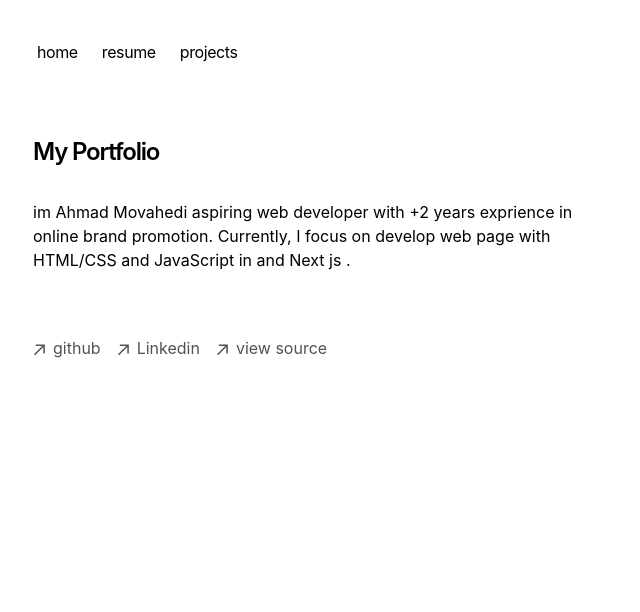
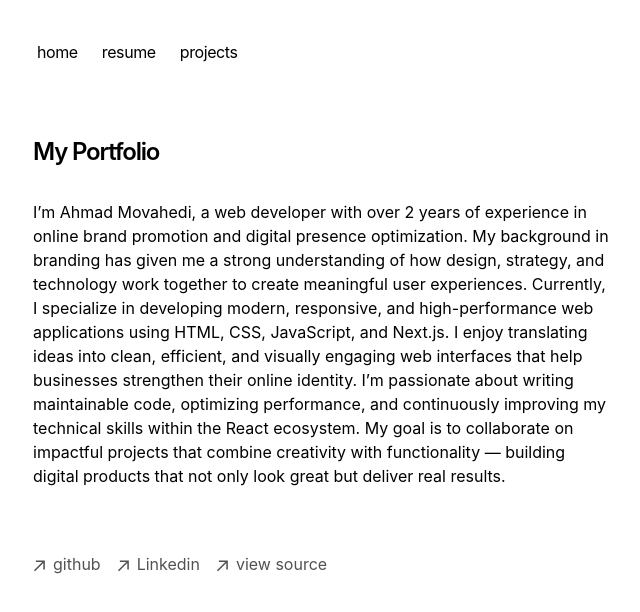
Before and after one commit to mvahmad/portfolio, a Next.js app in the folder blog/: page / in a window 1280 px wide. Shown: the top 612 px of the page, without its empty margins (319-959 px from the left). Built offline with nearby package versions, Linux system fonts and the light colour scheme.

Commit message:
feat : about me text

```diff
--- a/blog/app/page.tsx
+++ b/blog/app/page.tsx
@@ -5,8 +5,13 @@ export default function Page() {
         My Portfolio
       </h1>
       <p className="mb-4">
-        {`im Ahmad Movahedi aspiring web developer with +2 years exprience in online brand promotion.
-Currently, I focus on develop web page with HTML/CSS and JavaScript in and Next js .`}
+        {`I’m Ahmad Movahedi, a web developer with over 2 years of experience in online brand promotion and digital presence optimization. My background in branding has given me a strong understanding of how design, strategy, and technology work together to create meaningful user experiences.
+
+Currently, I specialize in developing modern, responsive, and high-performance web applications using HTML, CSS, JavaScript, and Next.js. I enjoy translating ideas into clean, efficient, and visually engaging web interfaces that help businesses strengthen their online identity.
+
+I’m passionate about writing maintainable code, optimizing performance, and continuously improving my technical skills within the React ecosystem.
+
+My goal is to collaborate on impactful projects that combine creativity with functionality — building digital products that not only look great but deliver real results.`}
       </p>
       <div className="my-8">
       </div>
```
